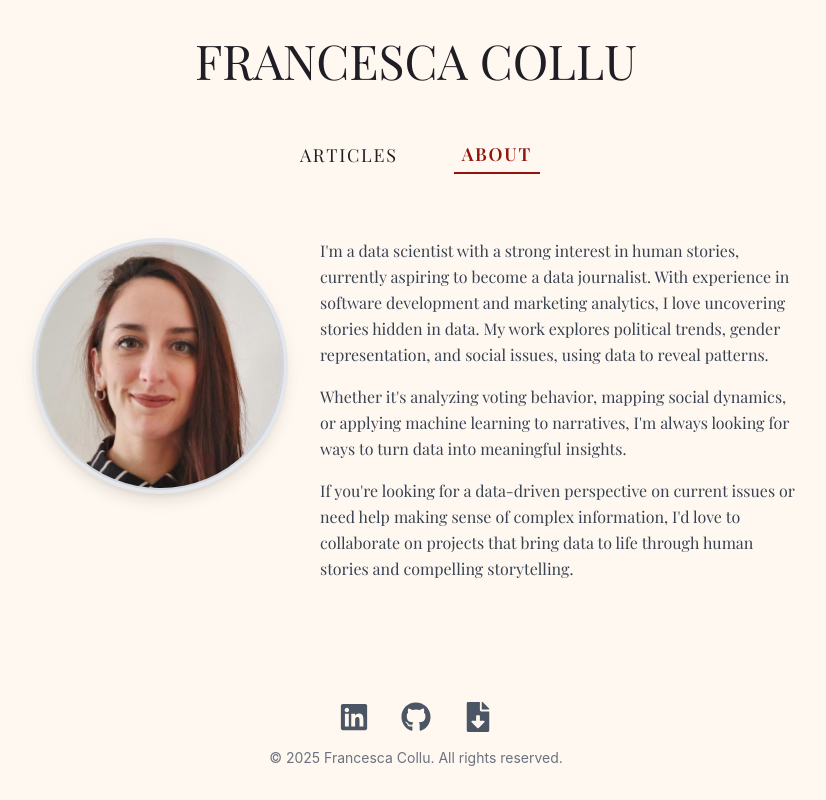
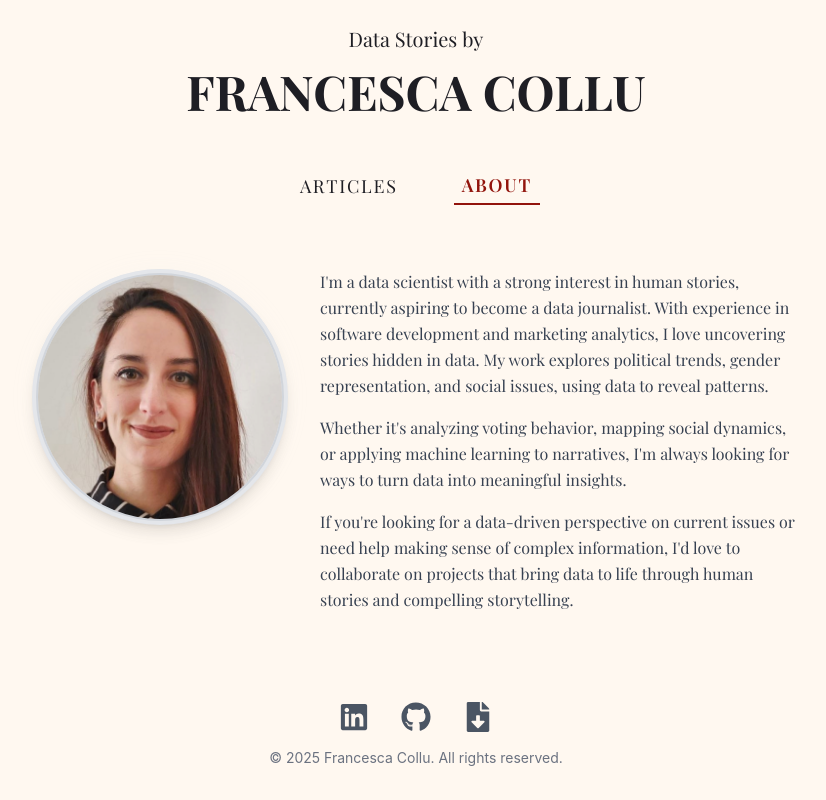
Before and after one commit to francescacollu/francescacollu.github.io, a React (Create React App) app: page /about in a window 1280 px wide. Shown: the whole page, without its empty margins (224-1050 px from the left). Built offline with nearby package versions, Linux system fonts and the light colour scheme.

Commit message:
Updated title

```diff
--- a/src/components/Header.tsx
+++ b/src/components/Header.tsx
@@ -15,8 +15,8 @@ export default function Header({
       <div className="w-full max-w-3xl mx-auto">
         <Link to="/articles" className="no-underline">
           <h1 className="global_header_website">
-            <span className="header_firstname">{firstName}</span>
-            <span className="header_lastname"> {lastName}</span>
+            <div className="header_subtitle">Data Stories by</div>
+            <div className="header_name uppercase">{firstName} {lastName}</div>
           </h1>
         </Link>
       </div>
--- a/src/styles/globals.css
+++ b/src/styles/globals.css
@@ -19,7 +19,21 @@ html, body {
   font-family: 'Playfair Display', 'Times New Roman', serif;
 }
 
-.global_header_website:hover {
+.header_subtitle {
+  font-size: 20px;
+  font-weight: normal;
+  color: #1e1e24;
+  margin-bottom: 1px;
+}
+
+.header_name {
+  font-size: 48px;
+  font-weight: bold;
+  color: #1e1e24;
+  transition: color 0.3s ease;
+}
+
+.header_name:hover {
   color: #92140c;
 }
 
```
